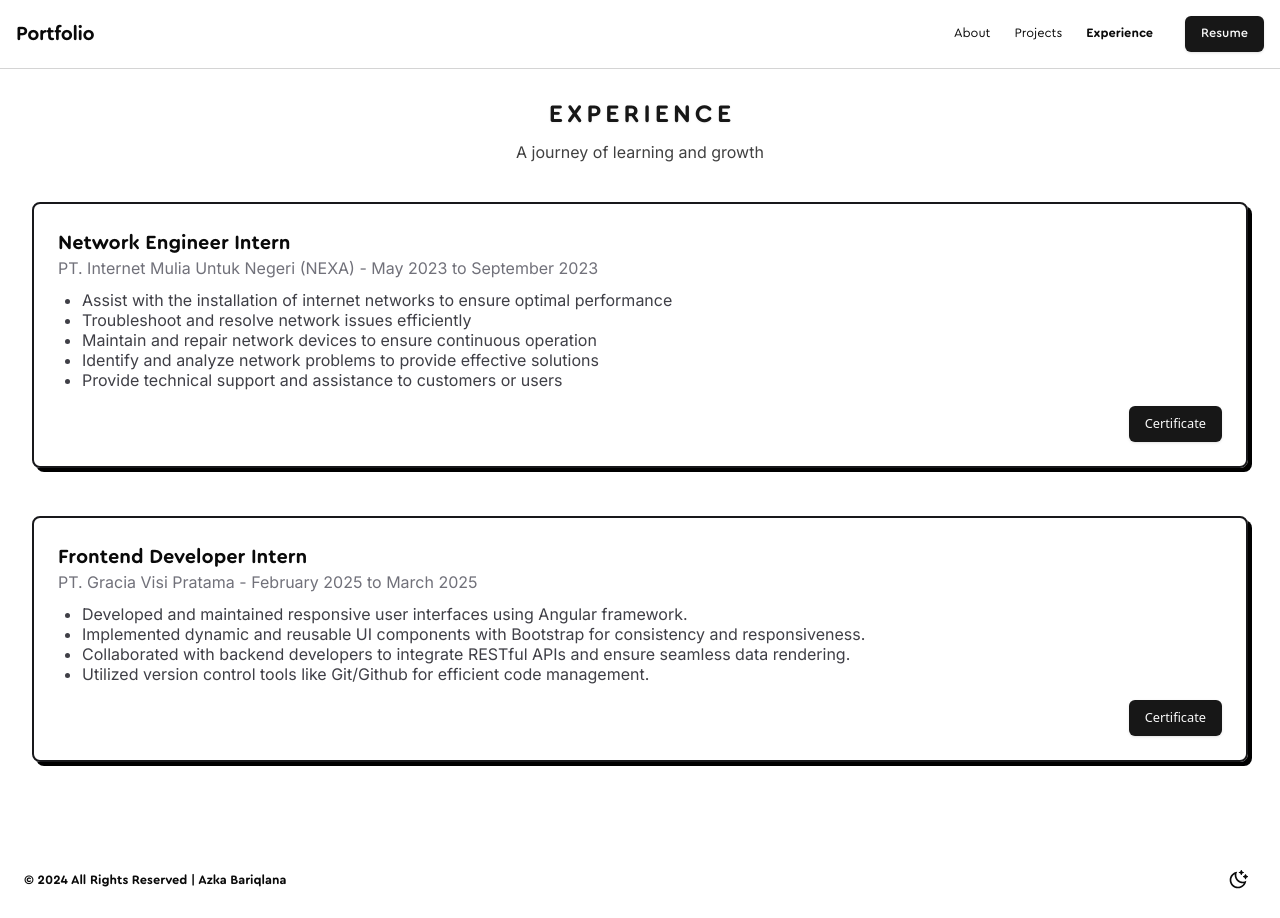
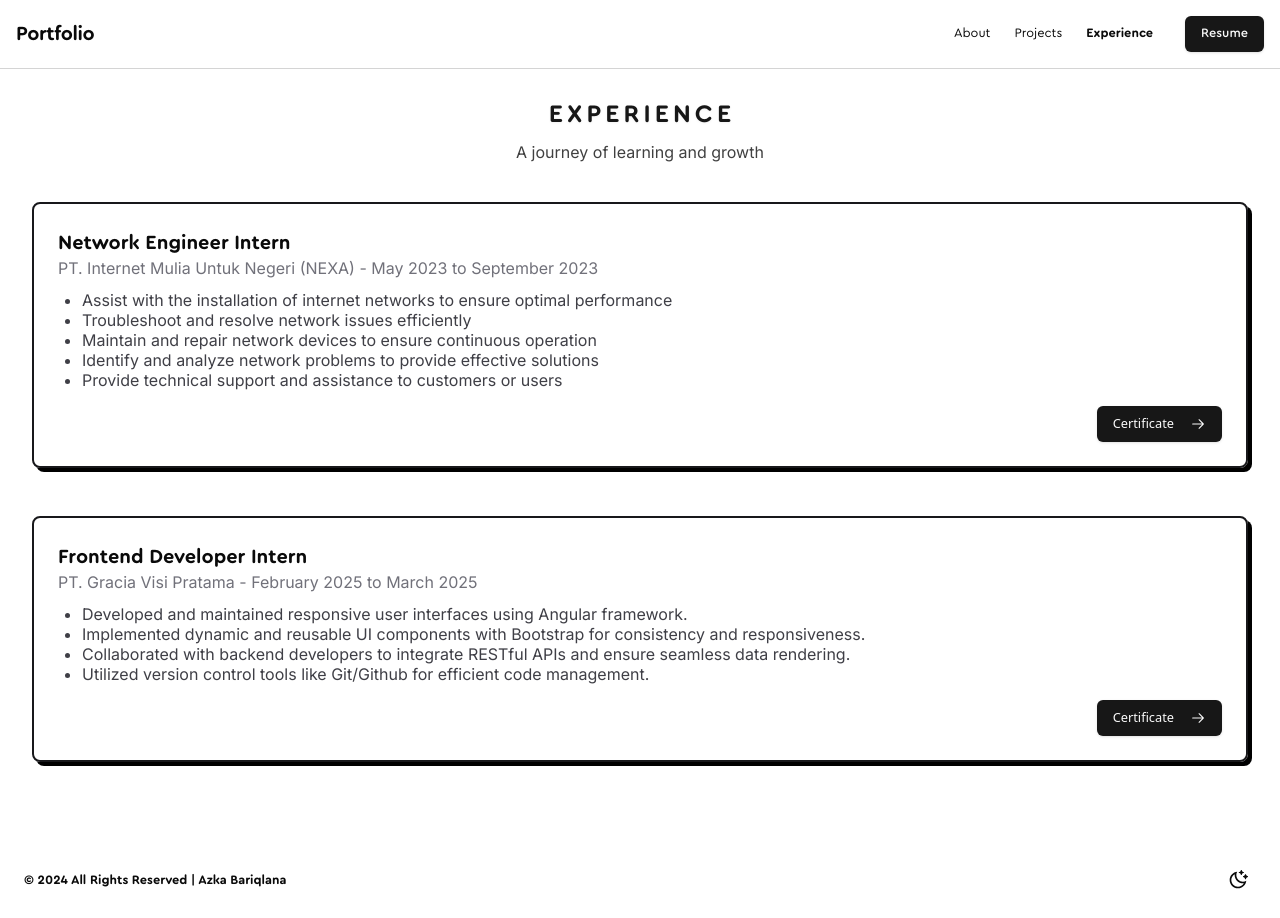
Before and after one commit to azkbrqlna/portofolio, a Next.js app: page /experience in a window 1280 px wide. Built offline with nearby package versions, Linux system fonts and the light colour scheme.

Commit message:
feat: add icon in button certif

```diff
--- a/src/app/experience/page.jsx
+++ b/src/app/experience/page.jsx
@@ -3,6 +3,7 @@ import experiences from "@/app/data/experiences.json";
 import BlurFade from "@/components/ui/blur-fade";
 import { Button } from "@/components/ui/button";
 import Link from "next/link";
+import { ArrowRightIcon } from "@radix-ui/react-icons";
 
 export default function ExperiencePage() {
   return (
@@ -34,6 +35,7 @@ export default function ExperiencePage() {
                     >
                       Certificate
                     </Link>
+                    <ArrowRightIcon className="ml-2 h-4 w-4" />
                   </Button>
                 </div>
               )}
```
